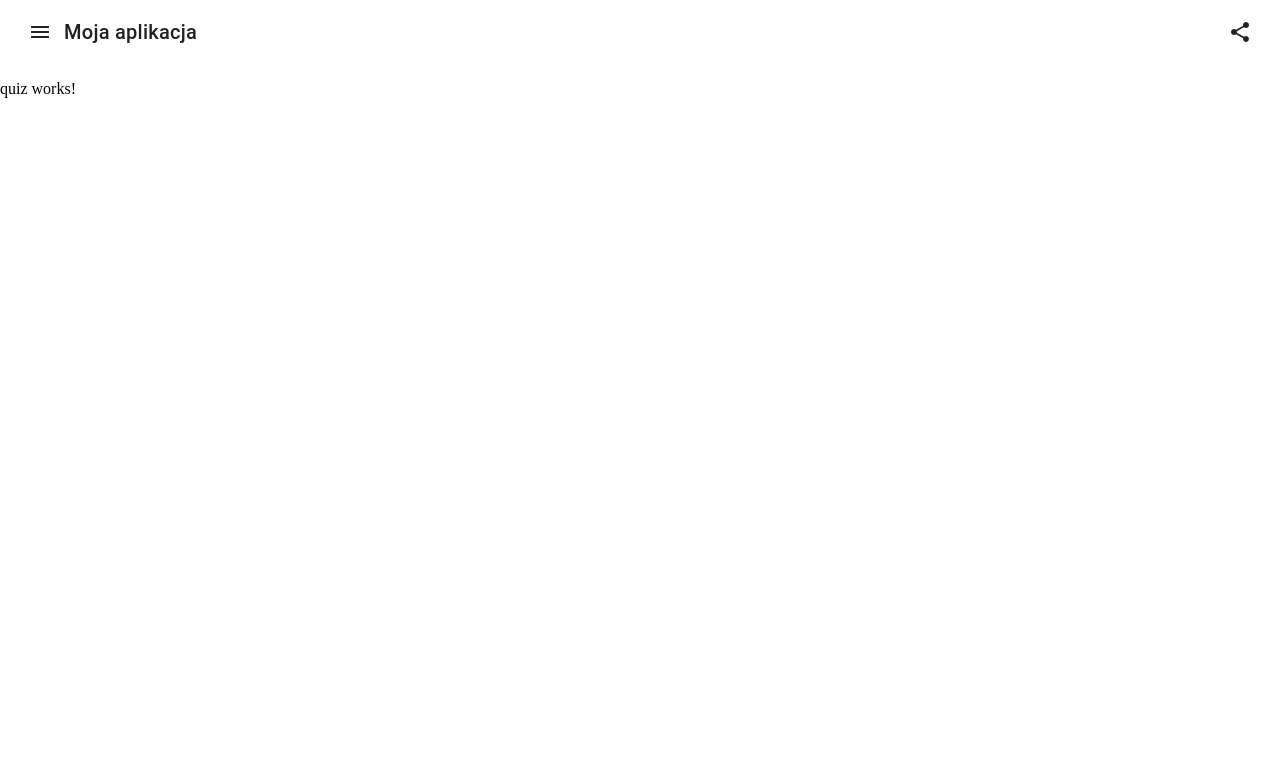
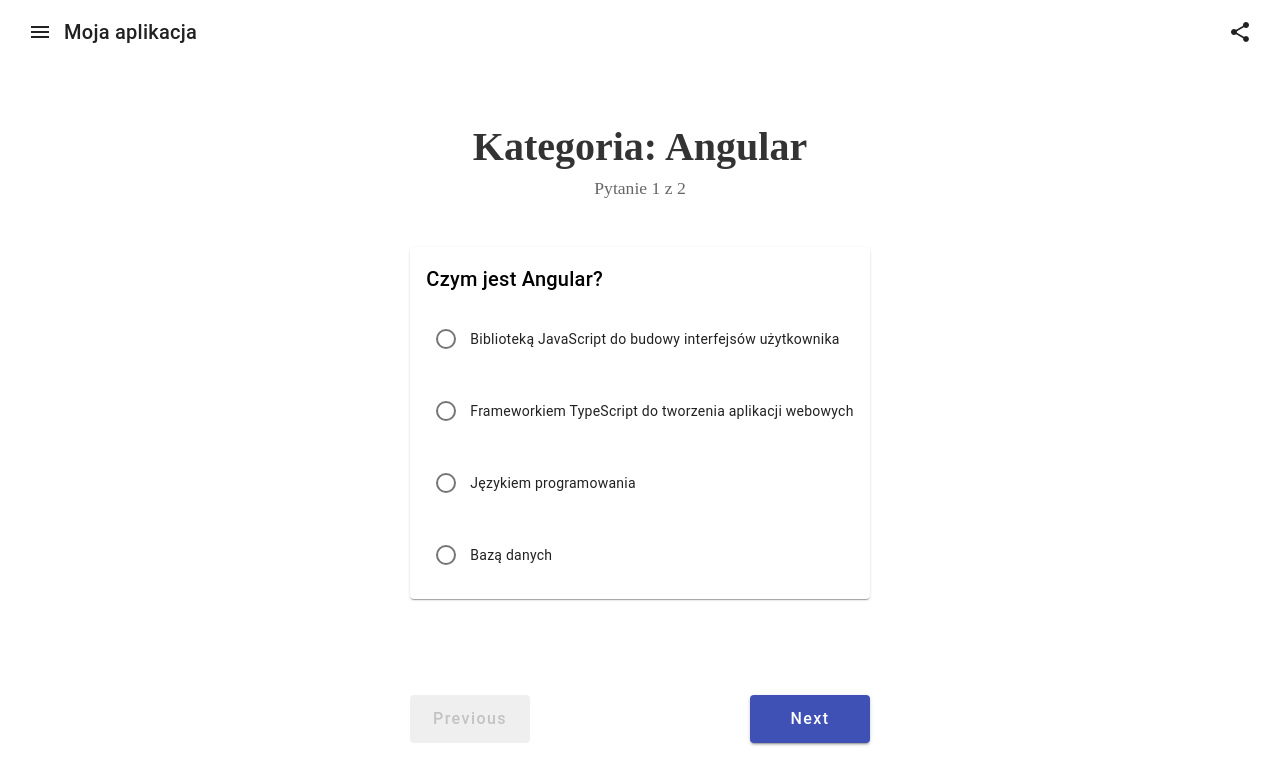
Before and after one commit to HyTechOutreach/quiz-app-workshop, an Angular app: page /quiz in a window 1280 px wide. Shown: the top 784 px of the page. Built offline with nearby package versions, Linux system fonts and the light colour scheme.

Commit message:
feat: add question component and update quiz implementation

```diff
--- /dev/null
+++ b/src/app/question/question.component.html
@@ -0,0 +1,19 @@
+<mat-card class="question-card">
+    <mat-card-header>
+        <mat-card-title>{{ question().question }}</mat-card-title>
+    </mat-card-header>
+
+    <mat-card-content class="question-content">
+        <mat-radio-group [value]="selectedAnswer()" class="radio-group">
+            @for (option of optionsArray(); track option.key) {
+                <mat-radio-button
+                    [value]="option.key"
+                    class="radio-option"
+                    (change)="onAnswerChange(option.key)"
+                >
+                    {{ option.value }}
+                </mat-radio-button>
+            }
+        </mat-radio-group>
+    </mat-card-content>
+</mat-card>
--- /dev/null
+++ b/src/app/question/question.component.scss
@@ -0,0 +1,19 @@
+.question-card {
+    margin: 1rem;
+    max-width: 800px;
+}
+
+.question-content {
+    margin-top: 1rem;
+}
+
+.radio-group {
+    display: flex;
+    flex-direction: column;
+    gap: 1rem;
+}
+
+.radio-option {
+    margin: 0.5rem 0;
+    font-size: 1rem;
+}
--- /dev/null
+++ b/src/app/question/question.component.ts
@@ -0,0 +1,35 @@
+import { Component, input, signal, computed, SimpleChanges } from '@angular/core';
+import { MatCardModule } from '@angular/material/card';
+import { MatRadioModule } from '@angular/material/radio';
+import { QuestionData } from '../shared/interfaces/question-data.interface';
+
+@Component({
+    selector: 'app-question',
+    imports: [MatCardModule, MatRadioModule],
+    templateUrl: './question.component.html',
+    styleUrl: './question.component.scss'
+})
+export class QuestionComponent {
+    question = input.required<QuestionData>();
+    selectedAnswer = signal<string>('');
+
+    optionsArray = computed(() => {
+        const options = this.question().options;
+        return [
+            { key: 'a', value: options.a },
+            { key: 'b', value: options.b },
+            { key: 'c', value: options.c },
+            { key: 'd', value: options.d }
+        ];
+    });
+
+    ngOnChanges(changes: SimpleChanges): void {
+        if (changes['question']) {
+            this.selectedAnswer.set('');
+        }
+    }
+
+    onAnswerChange(value: string): void {
+        this.selectedAnswer.set(value);
+    }
+}
--- a/src/app/quiz/quiz.component.html
+++ b/src/app/quiz/quiz.component.html
@@ -1 +1,32 @@
-<p>quiz works!</p>
+<div class="quiz-container">
+    <div class="quiz-header">
+        <h1>Kategoria: {{ currentCategory() | titlecase }}</h1>
+        <p class="question-progress">
+            Pytanie {{ currentQuestionIndex() + 1 }} z {{ questions().length }}
+        </p>
+    </div>
+
+    <div class="question-wrapper">
+        <app-question [question]="currentQuestion()"></app-question>
+    </div>
+
+    <div class="navigation-buttons">
+        <button
+            mat-raised-button
+            color="accent"
+            [disabled]="isFirstQuestion()"
+            (click)="previousQuestion()"
+        >
+            Previous
+        </button>
+
+        <button
+            mat-raised-button
+            color="primary"
+            [disabled]="isLastQuestion()"
+            (click)="nextQuestion()"
+        >
+            Next
+        </button>
+    </div>
+</div>
--- a/src/app/quiz/quiz.component.scss
+++ b/src/app/quiz/quiz.component.scss
@@ -0,0 +1,50 @@
+.quiz-container {
+    max-width: 900px;
+    margin: 0 auto;
+    padding: 2rem;
+    min-height: 100vh;
+    display: flex;
+    flex-direction: column;
+}
+
+.quiz-header {
+    text-align: center;
+    margin-bottom: 2rem;
+
+    h1 {
+        font-size: 2.5rem;
+        margin-bottom: 0.5rem;
+        color: #333;
+     }
+
+     .question-progress {
+        font-size: 1.1rem;
+        color: #666;
+        margin: 0;
+     }
+}
+
+.question-wrapper {
+    display: flex;
+    justify-content: center;
+    align-items: flex-start;
+    margin-bottom: 5rem;
+}
+
+.navigation-buttons {
+    display: flex;
+    justify-content: space-evenly;
+    gap: 1rem;
+    padding: 0 1rem;
+
+    button {
+        min-width: 120px;
+        height: 48px;
+        font-size: 1rem;
+        font-weight: 500;
+    }
+
+    button:disabled {
+        opacity: 0.6;
+    }
+}
--- a/src/app/quiz/quiz.component.ts
+++ b/src/app/quiz/quiz.component.ts
@@ -1,11 +1,63 @@
-import { Component } from '@angular/core';
+import { Component, signal, computed } from '@angular/core';
+import { MatButtonModule } from '@angular/material/button';
+import { QuestionComponent } from '../question/question.component';
+import { QuestionData } from '../shared/interfaces/question-data.interface';
+import { TitleCasePipe } from '@angular/common';
 
 @Component({
-  selector: 'app-quiz',
-  imports: [],
-  templateUrl: './quiz.component.html',
-  styleUrl: './quiz.component.scss'
+    selector: 'app-quiz',
+    imports: [QuestionComponent, MatButtonModule, TitleCasePipe],
+    templateUrl: './quiz.component.html',
+    styleUrl: './quiz.component.scss'
 })
 export class QuizComponent {
+    currentQuestionIndex = signal(0);
+    currentCategory = signal('angular');
 
+    questions = signal<QuestionData[]>([
+        {
+            answer: "b",
+            options: {
+                a: "Biblioteką JavaScript do budowy interfejsów użytkownika",
+                b: "Frameworkiem TypeScript do tworzenia aplikacji webowych",
+                c: "Językiem programowania",
+                d: "Bazą danych"
+            },
+            question: "Czym jest Angular?"
+        },
+        {
+            answer: "d",
+            options: {
+                a: "JavaScript",
+                b: "Java",
+                c: "Python",
+                d: "TypeScript"
+            },
+            question: "Jaki język jest podstawą Angulara?"
+        }
+    ]);
+
+    currentQuestion = computed(() =>
+        this.questions()[this.currentQuestionIndex()]
+    );
+
+    isFirstQuestion = computed(() =>
+        this.currentQuestionIndex() === 0
+    );
+
+    isLastQuestion = computed(() =>
+        this.currentQuestionIndex() === this.questions().length - 1
+    );
+
+    previousQuestion(): void {
+        if (!this.isFirstQuestion()) {
+            this.currentQuestionIndex.update(index => index - 1);
+        }
+    }
+
+    nextQuestion(): void {
+        if (!this.isLastQuestion()) {
+            this.currentQuestionIndex.update(index => index + 1);
+        }
+    }
 }
```
Also changed, not shown: src/app/shared/interfaces/question-data.interface.ts (added, +10 -0 lines).
